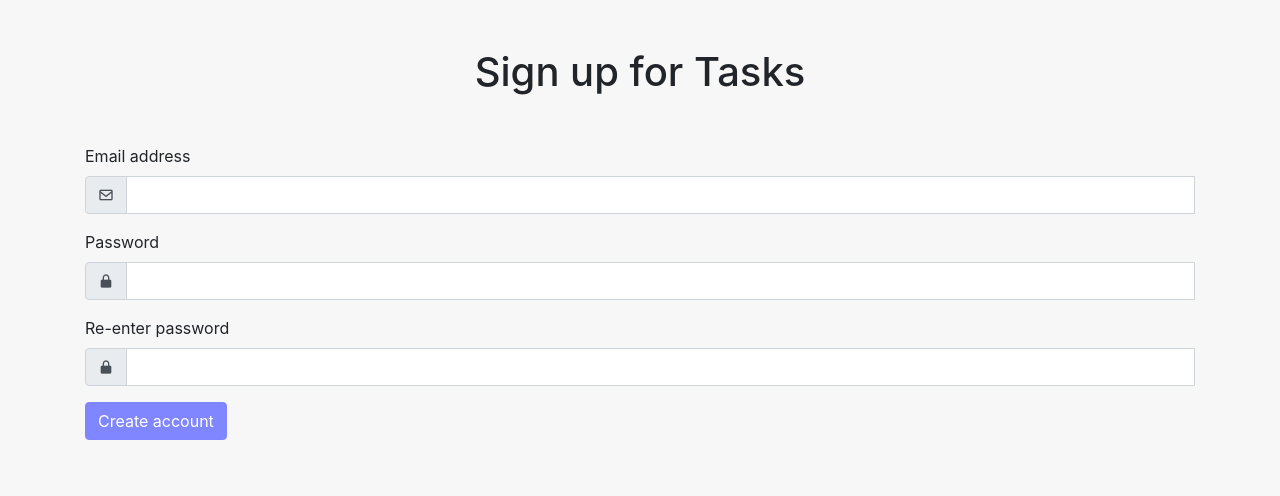
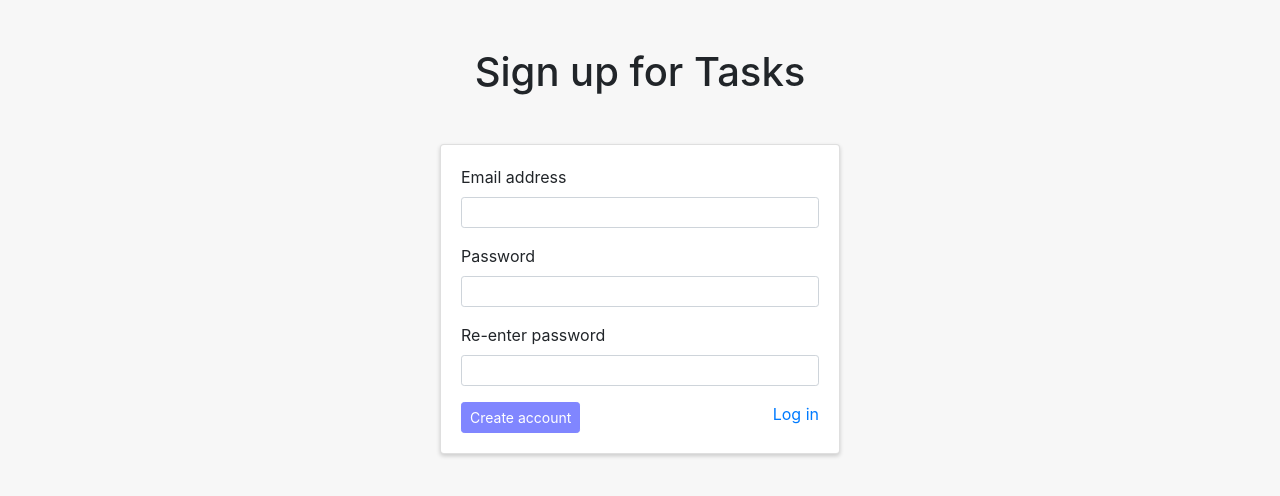
Before and after one commit to rrickgauer/Tasks, a PHP site: page /create-account.php in a window 1280 px wide. Shown: the top 496 px of the page. Run offline with PHP 8.4, Linux system fonts and the light colour scheme; some libraries are stand-ins or nearby versions.

Commit message:
make login/create account forms look better

```diff
--- a/src/create-account.php
+++ b/src/create-account.php
@@ -11,51 +11,45 @@
 
         <h1 class="text-center my-5">Sign up for Tasks</h1>
 
-
+        <div class="d-flex justify-content-center">
+            <div class="card card-login">
+                <div class="card-body">
                     <form>
                         <!-- email -->
                         <div class="form-group">
                             <label for="new-email">Email address</label>
-                <div class="input-group">
-                    <div class="input-group-prepend">
-                        <span class="input-group-text"><i class='bx bx-envelope'></i></span>
-                    </div>
-                    <input type="email" class="form-control new-account-input" id="new-email">
+                            <input type="email" class="form-control form-control-sm new-account-input" id="new-email">
                             <div class="invalid-feedback"></div>
                             <div class="valid-feedback"></div>
-                </div>
                         </div>
 
                         <!-- password 1 -->
                         <div class="form-group">
                             <label for="new-password-1">Password</label>
-                <div class="input-group">
-                    <div class="input-group-prepend">
-                        <span class="input-group-text"><i class='bx bxs-lock-alt'></i></span>
-                    </div>
-                    <input type="password" class="form-control new-account-input" id="new-password-1">
+                            <input type="password" class="form-control form-control-sm new-account-input" id="new-password-1">
                             <div class="invalid-feedback"></div>
                             <div class="valid-feedback"></div>
-                </div>
                         </div>
 
                         <!-- password 2 -->
                         <div class="form-group">
                             <label for="new-password-2">Re-enter password</label>
-                <div class="input-group">
-                    <div class="input-group-prepend">
-                        <span class="input-group-text"><i class='bx bxs-lock-alt'></i></span>
-                    </div>
-                    <input type="password" class="form-control new-account-input" id="new-password-2">
+                            <input type="password" class="form-control form-control-sm new-account-input" id="new-password-2">
                             <div class="invalid-feedback"></div>
                             <div class="valid-feedback"></div>
                         </div>
+
+                        <div class="buttons">
+                            <button type="button" class="btn btn-sm btn-primary" id="btn-create-account">Create account</button>
+                            <a href="login.php" class="other-page">Log in</a>
+                        </div>
+                    </form>
+                </div>
+            </div>
         </div>
 
-            <!-- button to create the account -->
-            <button type="button" class="btn btn-primary" id="btn-create-account">Create account</button>
 
-        </form>
+
 
 
     </div>
--- a/src/css/style.css
+++ b/src/css/style.css
@@ -224,5 +224,25 @@ hr {
     margin-top: 0px;
   }
 }
+.card-login {
+  width: 400px;
+}
+.card-login .buttons {
+  display: flex;
+  justify-content: space-between;
+}
+
+@media screen and (max-width: 768px) {
+  .card-login .buttons {
+    flex-direction: column;
+  }
+  .card-login .buttons .btn-primary {
+    width: 100%;
+  }
+  .card-login .buttons .other-page {
+    text-align: center;
+    margin-top: 10px;
+  }
+}
 
 /*# sourceMappingURL=style.css.map */
--- a/src/css/style.scss
+++ b/src/css/style.scss
@@ -88,7 +88,6 @@ hr {
     }
 }
 
-
 .card {
     box-shadow: 0px 2px 4px rgba(0, 0, 0, 0.18);
 }
@@ -108,15 +107,11 @@ hr {
     justify-content: space-between;
 }
 
-
-
 .input-group-recurrence {
     .form-group {
         margin-bottom: 0px !important;
     }
 }
-
-
 
 #modal-event {
     .modal-header {
@@ -292,3 +287,27 @@ hr {
         margin-top: 0px;
     }
 }
+
+.card-login {
+    width: 400px;
+
+    .buttons {
+        display: flex;
+        justify-content: space-between;
+    }
+}
+
+@media screen and (max-width: 768px) {
+    .card-login .buttons {
+        flex-direction: column;
+
+        .btn-primary {
+            width: 100%;
+        }
+
+        .other-page {
+            text-align: center;
+            margin-top: 10px;
+        }
+    }
+}
```
Also changed, not shown: src/js/login.js (+9 -3 lines), src/login.php (+21 -13 lines), 1 other file. Lines whose indentation alone changed are shown as unchanged.
